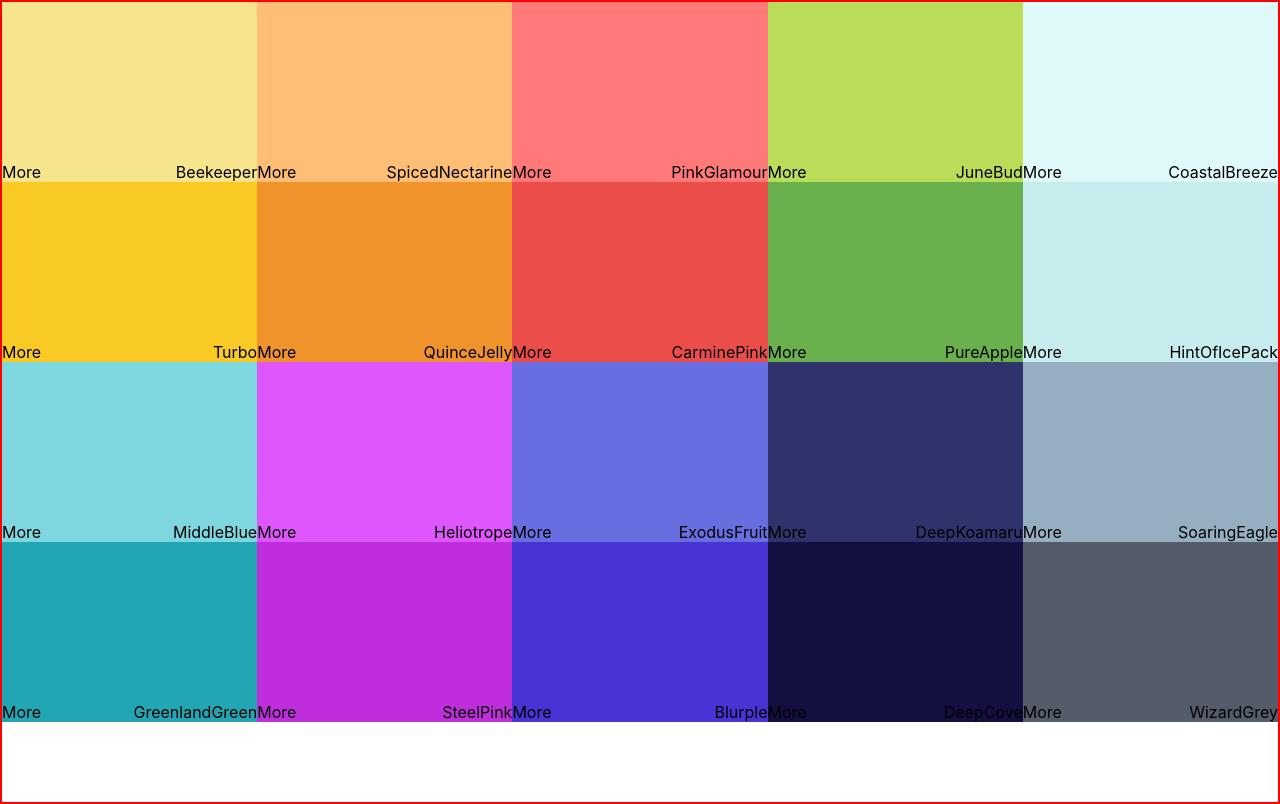
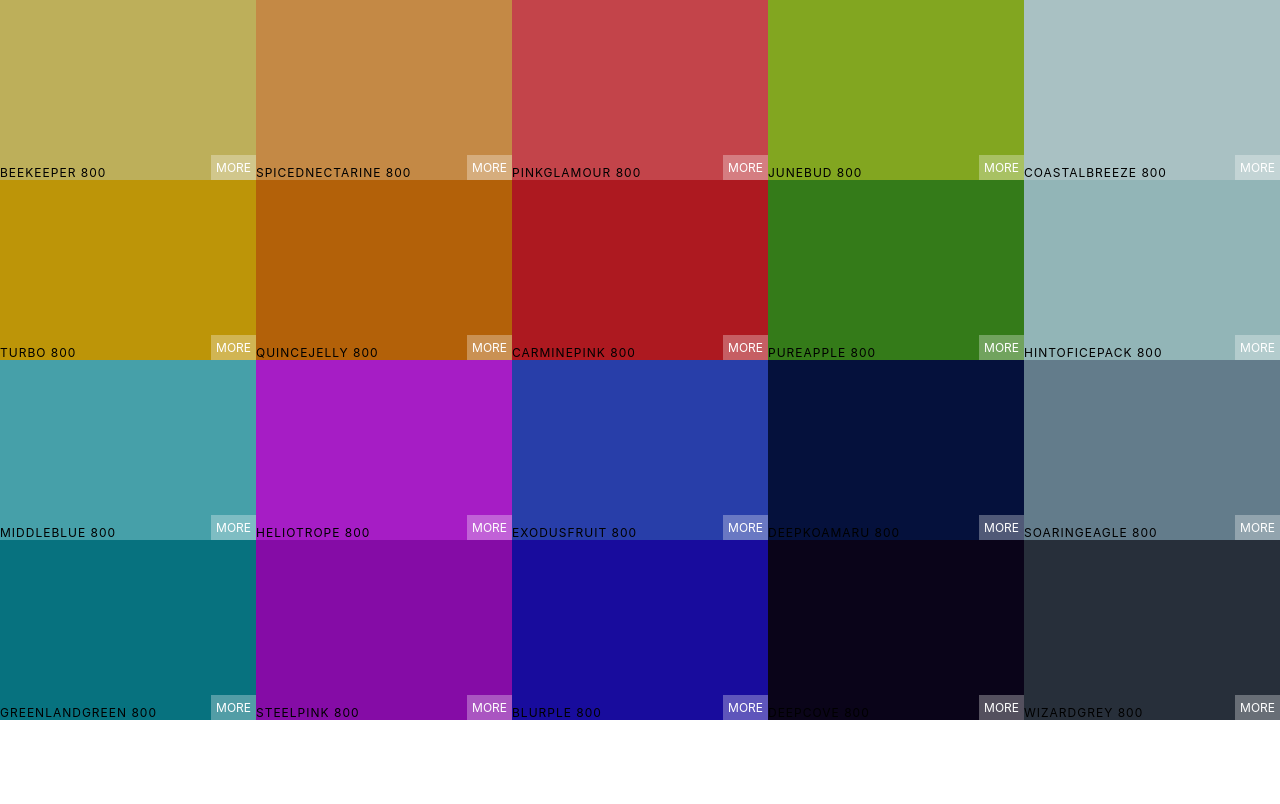
Before and after one commit to BrianRigii/Color-Project, a React (Create React App) app: page / in a window 1280 px wide. Built offline with nearby package versions, Linux system fonts and the light colour scheme.

Commit message:
copy to clipboard fumctionality

```diff
--- a/package.json
+++ b/package.json
@@ -6,7 +6,9 @@
     "@testing-library/jest-dom": "^4.2.4",
     "@testing-library/react": "^9.5.0",
     "@testing-library/user-event": "^7.2.1",
+    "chroma-js": "^2.1.0",
     "react": "^16.13.1",
+    "react-copy-to-clipboard": "^5.0.2",
     "react-dom": "^16.13.1",
     "react-scripts": "3.4.1"
   },
--- a/src/App.js
+++ b/src/App.js
@@ -1,14 +1,16 @@
-import React from 'react';
+import React, { Component } from "react";
 import Pallete from "./Pallete"
 import seedColors from "./seedColors"
+import {generatePalette} from './ColorHelpers'
 
-
-function App() {
+class App extends Component{
+  render(){
   return (
     <div className="App">
-      <Pallete { ... seedColors[4]}/>
+      <Pallete pallete={generatePalette(seedColors[4])} />
     </div>
   );
+  }
 }
 
 export default App;
--- /dev/null
+++ b/src/ColorHelpers.js
@@ -0,0 +1,49 @@
+import chroma from "chroma-js";
+const levels = [50, 100, 200, 300, 400, 500, 600, 700, 800, 900];
+
+function generatePalette(starterPalette) {
+  let newPalette = {
+    paletteName: starterPalette.paletteName,
+    id: starterPalette.id,
+    emoji: starterPalette.emoji,
+    colors: {}
+  };
+  for (let level of levels) {
+    newPalette.colors[level] = [];
+  }
+  for (let color of starterPalette.colors) {
+    let scale = getScale(color.color, 10).reverse();
+    for (let i in scale) {
+      newPalette.colors[levels[i]].push({
+        name: `${color.name} ${levels[i]}`,
+        id: color.name.toLowerCase().replace(/ /g, "-"),
+        hex: scale[i],
+        rgb: chroma(scale[i]).css(),
+        rgba: chroma(scale[i])
+          .css()
+          .replace("rgba", "rgba")
+          .replace(")", ",1.0)")
+      });
+    }
+  }
+  return newPalette;
+}
+function getRange(hexColor) {
+  const end = "#fff";
+  return [
+    chroma(hexColor)
+      .darken(1.4)
+      .hex(),
+    hexColor,
+    end
+  ];
+}
+
+function getScale(hexColor, numberOfColors) {
+  return chroma
+    .scale(getRange(hexColor))
+    .mode("lab")
+    .colors(numberOfColors);
+}
+
+export { generatePalette };
--- a/src/Colorbox.js
+++ b/src/Colorbox.js
@@ -1,21 +1,48 @@
 import React, { Component } from "react";
 import "./colorBox.css";
+import { CopyToClipboard } from "react-copy-to-clipboard";
 
 class Colorbox extends Component {
+  constructor(props){
+    super(props)
+    this.state = {
+      overLayHidden : false
+    }
+
+    this.toggleOverlay = this.toggleOverlay.bind(this)
+  }
+  toggleOverlay() {
+
+    this.setState({overLayHidden: true},()=>{
+      setTimeout(()=>this.setState({overLayHidden:false}),1500)
+    })
+
+  }
   render() {
     return (
-      <div
-        className="colorBox"
-        style={{ backgroundColor: this.props.color.color }}
-      >
-        <div className ="colorBox-text">
-        <span>More</span>
-        <p>{this.props.color.name}</p>
+
+      <CopyToClipboard text={`${this.props.color.hex}`} onCopy={this.toggleOverlay}>
+        <div
+          className="colorBox"
+          style={{ backgroundColor: this.props.color.hex }}
+        >
+          <span className ={`over-lay ${this.state.overLayHidden && "show"}`} style={{ backgroundColor: this.props.color.color }}/>
+          <span className= {`overlay-msg ${this.state.overLayHidden && "show"}`}>
+            <h1>Copied</h1>
+            <p>{this.props.color.hex}</p>
+          </span>
+          <div className="colorBox-text">
+            <div className="copy-link">
+              <button className="copy-btn">Copy</button>
+            </div>
+            <p>{this.props.color.name}</p>
+            <span className="see-more">More</span>
+          </div>
         </div>
-
-      </div>
+      </CopyToClipboard>
     );
   }
 }
 
+
 export default Colorbox;
--- a/src/Pallete.css
+++ b/src/Pallete.css
@@ -1,5 +1,4 @@
 .Pallete{
-    border: 2px solid red;
     height: 100vh;
 
 }
--- a/src/Pallete.js
+++ b/src/Pallete.js
@@ -1,24 +1,20 @@
-import React, { Component } from 'react'
-import Colorbox from "./Colorbox"
-import "./Pallete.css"
+import React, { Component } from "react";
+import Colorbox from "./Colorbox";
+import "./Pallete.css";
 
 class Pallete extends Component {
-    render() {
-        var colorbox = this.props.colors.map(col =>(
-            <Colorbox color = {col}/>
-        ))
-        return (
-
-            <div className = "Pallete">
-                <div className="Navbar"></div>
-                <div className ="Pallete-colors">
-                    {colorbox}
-                 </div>
-                <div className ="footer"></div>
-
-            </div>
-        )
-    }
+  render() {
+    var colorbox = this.props.pallete.colors[800].map((col) => (
+      <Colorbox color={col} />
+    ));
+    return (
+      <div className="Pallete">
+        <div className="Navbar"></div>
+        <div className="Pallete-colors">{colorbox}</div>
+        <div className="footer"></div>
+      </div>
+    );
+  }
 }
 
-export default Pallete
+export default Pallete;
--- a/src/colorBox.css
+++ b/src/colorBox.css
@@ -2,14 +2,98 @@
     width:20%;
     height: 25% ;
     margin: 0 auto;
+    position: relative;
+
 }
 .colorBox-text{
     display: flex;
     justify-content: space-between;
     align-items: flex-end;
     height: 100%;
+    z-index: 3;
+
 }
 .colorBox-text p{
     margin: 0;
-    padding: 0
+    padding: 0;
+    letter-spacing: 1px;
+    text-transform: uppercase;
+    font-size: 12px;
 }
+
+.colorBox-text .copy-link{
+    display: flex;
+    align-items: center;
+    justify-content: center;
+    height: 100%;
+    width: 100%;
+    position: absolute;
+}
+
+.copy-btn{
+    outline:  none;
+    background-color: rgba(255, 255, 255, 0.3);
+    border: none;
+    padding: 7px;
+    text-transform: uppercase;
+    opacity: 0;
+
+}
+
+.colorBox:hover .copy-btn  {
+    opacity: 1;
+    transition: 0.5s;
+}
+
+.see-more{
+    background-color: rgba(255, 255, 255, 0.3);
+    outline: none;
+    text-transform: uppercase;
+    border: none;
+    font-size: 12px;
+    padding: 5px;
+    color : white
+}
+
+.over-lay {
+    width: 100%;
+    height :100%;
+    z-index: 0;
+    opacity: 0;
+    transition: transform 0.6s ease-in-out;
+}
+
+.over-lay.show{
+    transform: scale(50);
+    opacity: 1;
+    position: absolute;
+    z-index: 10;
+    opacity:1
+}
+
+.overlay-msg{
+    z-index: 0;
+    opacity:0;
+    display: flex;
+    flex-direction: column;
+    align-items: center;
+    justify-content: center;
+    transform: scale(0.1);
+    position: absolute;
+}
+.overlay-msg h1{
+    text-transform: uppercase;
+    color: white;
+    text-shadow: black;
+    background: rgba(255, 255, 255, 0.3);
+}
+.overlay-msg p{
+    color: white;
+    font-weight: 100;
+}
+.overlay-msg.show{
+    transform: scale(1);
+    opacity: 1;
+    z-index: 15;
+    transition: transform 0.6s ease-in-out;
+}
```
Also changed, not shown: 1 other file (tests, documents, lock files or other folders).
